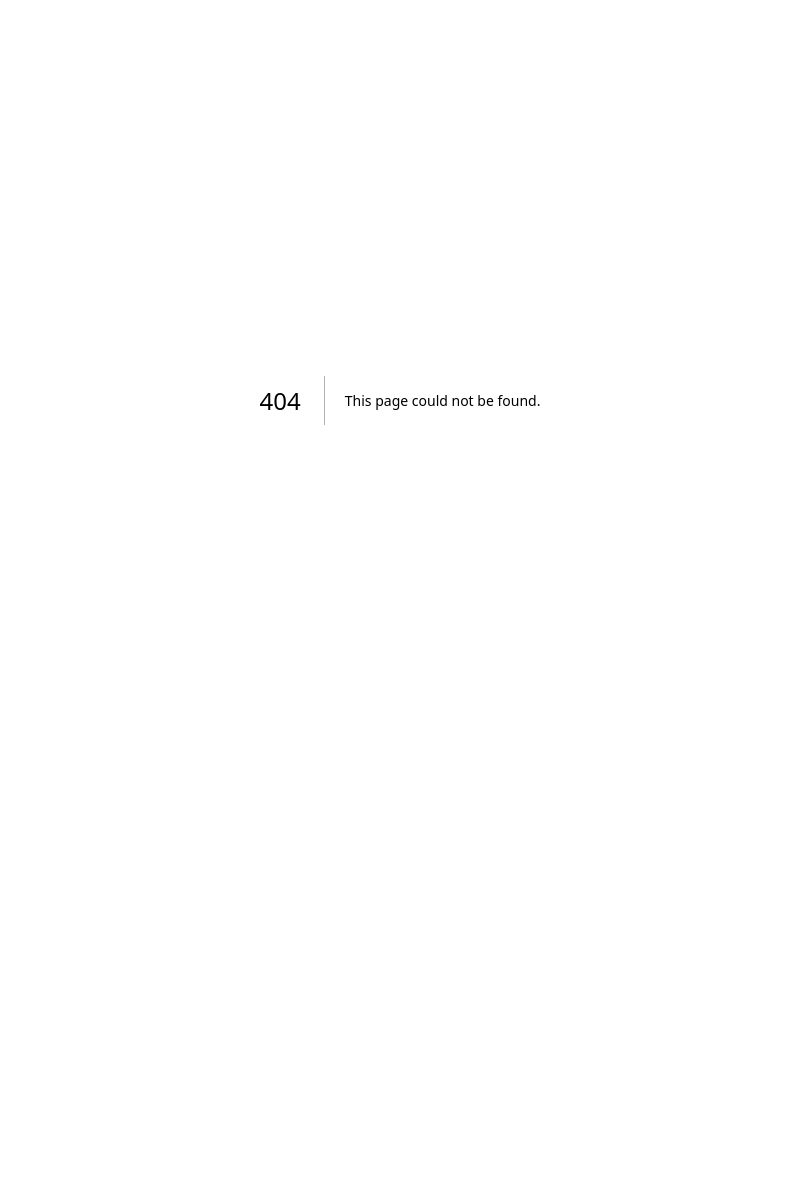
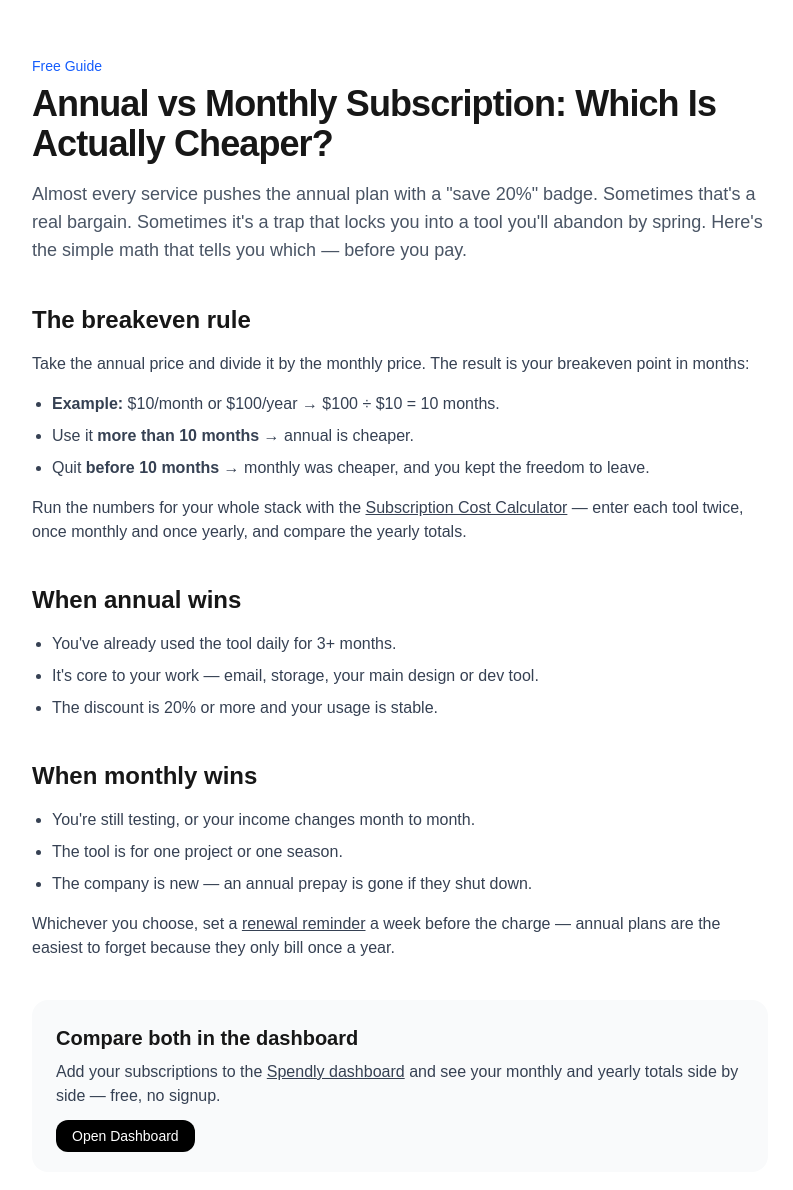
Before and after one commit to sbrstone786-cloud/spendly, a Next.js app: page /annual-vs-monthly-subscription in a window 1280 px wide. Before the commit this address had no page. Shown: the top 1190 px of the page, without its empty margins (240-1033 px from the left). Before the commit the page ends 800 px from the top, so only its background shows below. Built offline with nearby package versions, Linux system fonts and the light colour scheme.

Commit message:
create annual vs monthly subscription page

```diff
--- /dev/null
+++ b/app/annual-vs-monthly-subscription/page.tsx
@@ -0,0 +1,145 @@
+import type { Metadata } from "next";
+import Link from "next/link";
+
+export const metadata: Metadata = {
+  title: "Annual vs Monthly Subscription: Which Is Cheaper? | Spendly",
+  description:
+    "Annual plans are usually 15–20% cheaper — but only if you use the service all year. Learn the breakeven math and when monthly actually wins.",
+  keywords: [
+    "annual vs monthly subscription",
+    "annual vs monthly billing",
+    "is annual billing cheaper",
+    "monthly or yearly subscription",
+  ],
+  openGraph: {
+    title: "Annual vs Monthly Subscription: Which Is Cheaper? | Spendly",
+    description:
+      "Annual plans look cheaper — but only if you stay all year. The breakeven math, and when monthly actually wins.",
+    url: "https://spendly-beryl-three.vercel.app/annual-vs-monthly-subscription",
+    siteName: "Spendly",
+    type: "website",
+  },
+  alternates: {
+    canonical: "https://spendly-beryl-three.vercel.app/annual-vs-monthly-subscription",
+  },
+};
+
+const faqJsonLd = {
+  "@context": "https://schema.org",
+  "@type": "FAQPage",
+  mainEntity: [
+    {
+      "@type": "Question",
+      name: "Is annual billing cheaper than monthly?",
+      acceptedAnswer: {
+        "@type": "Answer",
+        text: "On price alone, yes — most services discount annual plans by about 15–20%, like paying for 10 months and getting 12. But it is only cheaper if you actually use the service for the whole year; cancelling or losing interest halfway makes monthly the cheaper option.",
+      },
+    },
+    {
+      "@type": "Question",
+      name: "What is the breakeven point for annual vs monthly?",
+      acceptedAnswer: {
+        "@type": "Answer",
+        text: "Divide the annual price by the monthly price. If a tool costs $10/month or $100/year, the breakeven is 10 months: use it longer than 10 months and annual wins; quit before that and monthly was cheaper.",
+      },
+    },
+    {
+      "@type": "Question",
+      name: "When is monthly billing the better choice?",
+      acceptedAnswer: {
+        "@type": "Answer",
+        text: "When you are testing a tool, your income is irregular, the service is new or unstable, or you only need it for a season or a single project. Monthly costs a little more but keeps the exit free.",
+      },
+    },
+  ],
+};
+
+export default function AnnualVsMonthlyPage() {
+  return (
+    <main className="min-h-screen bg-white">
+      <script
+        type="application/ld+json"
+        dangerouslySetInnerHTML={{ __html: JSON.stringify(faqJsonLd) }}
+      />
+      <div className="max-w-3xl mx-auto px-4 py-14">
+        <p className="text-sm font-medium text-blue-600">Free Guide</p>
+        <h1 className="mt-2 text-4xl font-bold tracking-tight">
+          Annual vs Monthly Subscription: Which Is Actually Cheaper?
+        </h1>
+        <p className="mt-4 text-lg text-gray-600">
+          Almost every service pushes the annual plan with a "save 20%" badge.
+          Sometimes that's a real bargain. Sometimes it's a trap that locks you
+          into a tool you'll abandon by spring. Here's the simple math that tells
+          you which — before you pay.
+        </p>
+
+        <section className="mt-10">
+          <h2 className="text-2xl font-bold">The breakeven rule</h2>
+          <p className="mt-4 text-gray-700">
+            Take the annual price and divide it by the monthly price. The result
+            is your breakeven point in months:
+          </p>
+          <ul className="mt-4 list-disc pl-5 space-y-2 text-gray-700">
+            <li><strong>Example:</strong> $10/month or $100/year → $100 ÷ $10 = 10 months.</li>
+            <li>Use it <strong>more than 10 months</strong> → annual is cheaper.</li>
+            <li>Quit <strong>before 10 months</strong> → monthly was cheaper, and you kept the freedom to leave.</li>
+          </ul>
+          <p className="mt-4 text-gray-700">
+            Run the numbers for your whole stack with the{" "}
+            <Link href="/subscription-cost-calculator" className="font-medium underline">
+              Subscription Cost Calculator
+            </Link>{" "}
+            — enter each tool twice, once monthly and once yearly, and compare the
+            yearly totals.
+          </p>
+        </section>
+
+        <section className="mt-10">
+          <h2 className="text-2xl font-bold">When annual wins</h2>
+          <ul className="mt-4 list-disc pl-5 space-y-2 text-gray-700">
+            <li>You've already used the tool daily for 3+ months.</li>
+            <li>It's core to your work — email, storage, your main design or dev tool.</li>
+            <li>The discount is 20% or more and your usage is stable.</li>
+          </ul>
+        </section>
+
+        <section className="mt-10">
+          <h2 className="text-2xl font-bold">When monthly wins</h2>
+          <ul className="mt-4 list-disc pl-5 space-y-2 text-gray-700">
+            <li>You're still testing, or your income changes month to month.</li>
+            <li>The tool is for one project or one season.</li>
+            <li>The company is new — an annual prepay is gone if they shut down.</li>
+          </ul>
+          <p className="mt-4 text-gray-700">
+            Whichever you choose, set a{" "}
+            <Link href="/saas-renewal-reminder" className="font-medium underline">
+              renewal reminder
+            </Link>{" "}
+            a week before the charge — annual plans are the easiest to forget
+            because they only bill once a year.
+          </p>
+        </section>
+
+        <section className="mt-10 rounded-2xl bg-gray-50 p-6">
+          <h2 className="text-xl font-bold">Compare both in the dashboard</h2>
+          <p className="mt-2 text-gray-700">
+            Add your subscriptions to the{" "}
+            <Link href="/dashboard" className="font-medium underline">
+              Spendly dashboard
+            </Link>{" "}
+            and see your monthly and yearly totals side by side — free, no signup.
+          </p>
+          <div className="mt-4">
+            <Link
+              href="/dashboard"
+              className="rounded-xl bg-black px-4 py-2 text-sm font-medium text-white"
+            >
+              Open Dashboard
+            </Link>
+          </div>
+        </section>
+      </div>
+    </main>
+  );
+}
```
